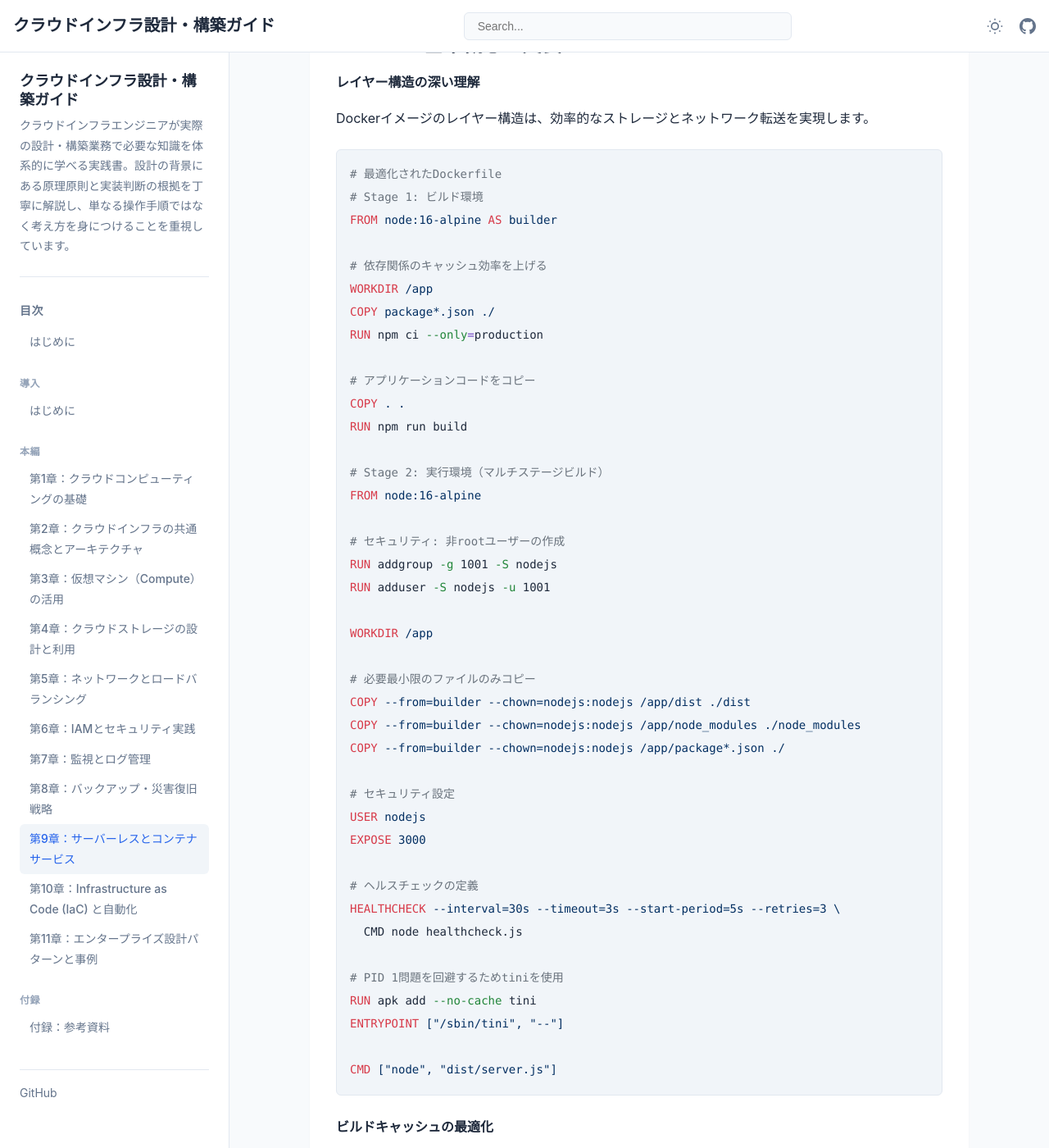
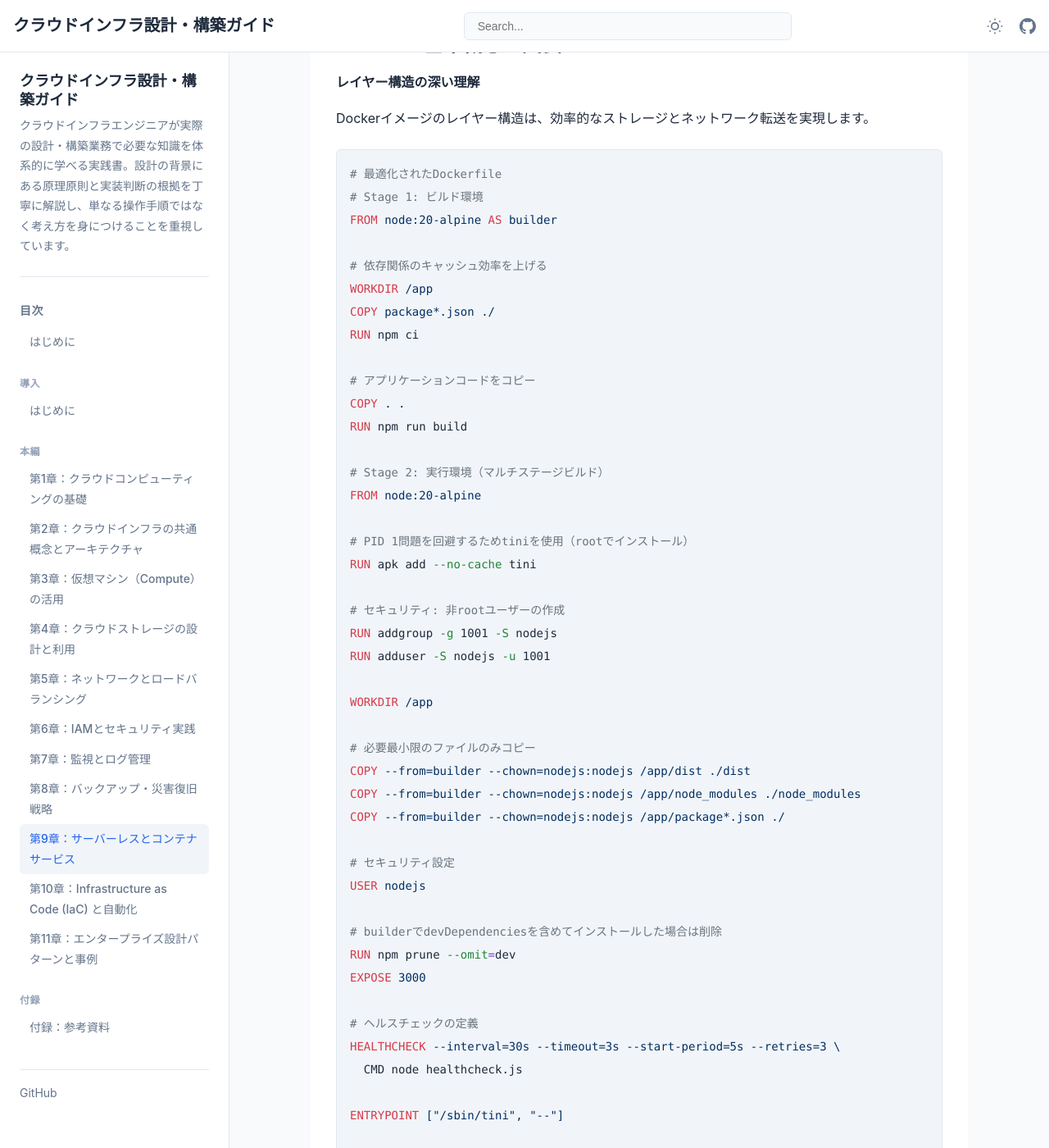
Before and after one commit to itdojp/cloud-infra-book, a Jekyll site: the page built from docs/chapter-chapter09/index.md, in a window 1280 px wide and 1400 px high, scrolled down 12652 px. Shown: the whole window at 82% size. Built offline with Jekyll 4.4.1, drawn with Linux system fonts in a browser that asks for light colours.

Commit message:
fix(docs): update Node.js container example

````diff
--- a/docs/chapter-chapter09/index.md
+++ b/docs/chapter-chapter09/index.md
@@ -464,19 +464,22 @@ Dockerイメージのレイヤー構造は、効率的なストレージとネ
 ```dockerfile
 # 最適化されたDockerfile
 # Stage 1: ビルド環境
-FROM node:16-alpine AS builder
+FROM node:20-alpine AS builder
 
 # 依存関係のキャッシュ効率を上げる
 WORKDIR /app
 COPY package*.json ./
-RUN npm ci --only=production
+RUN npm ci
 
 # アプリケーションコードをコピー
 COPY . .
 RUN npm run build
 
 # Stage 2: 実行環境（マルチステージビルド）
-FROM node:16-alpine
+FROM node:20-alpine
+
+# PID 1問題を回避するためtiniを使用（rootでインストール）
+RUN apk add --no-cache tini
 
 # セキュリティ: 非rootユーザーの作成
 RUN addgroup -g 1001 -S nodejs
@@ -491,14 +494,15 @@ COPY --from=builder --chown=nodejs:nodejs /app/package*.json ./
 
 # セキュリティ設定
 USER nodejs
+
+# builderでdevDependenciesを含めてインストールした場合は削除
+RUN npm prune --omit=dev
 EXPOSE 3000
 
 # ヘルスチェックの定義
 HEALTHCHECK --interval=30s --timeout=3s --start-period=5s --retries=3 \
   CMD node healthcheck.js
 
-# PID 1問題を回避するためtiniを使用
-RUN apk add --no-cache tini
 ENTRYPOINT ["/sbin/tini", "--"]
 
 CMD ["node", "dist/server.js"]
````
Also changed, not shown: src/chapter-chapter09/index.md (+9 -5 lines).
